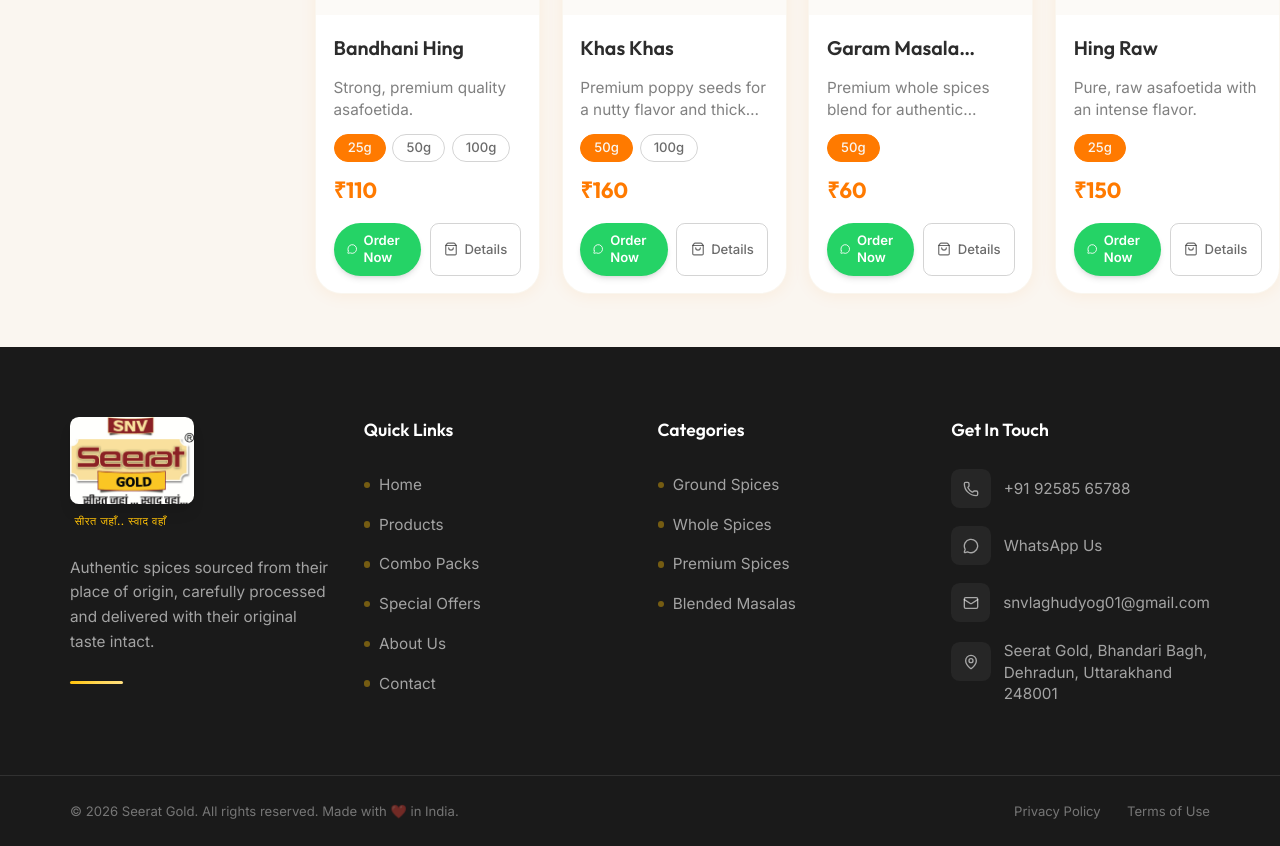
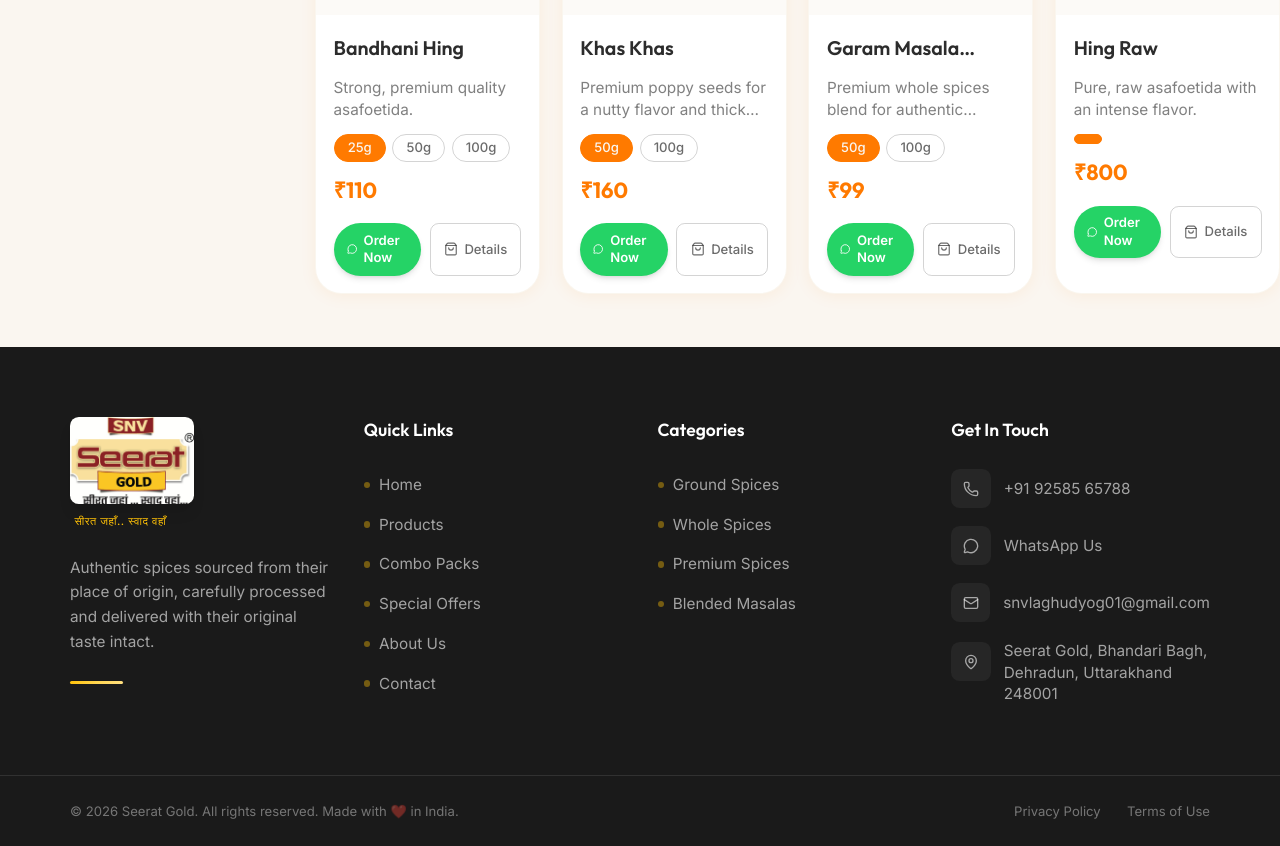
Before and after one commit to Ashi12218604/SeeratGold, a React (Vite) app in the folder client/: page /products in a window 1280 px wide. Shown: the part 3960-4806 px from the top of the page. Built offline with nearby package versions, Linux system fonts and the light colour scheme; no server answers.

Commit message:
Update product pricing and highlights

```diff
--- a/client/src/data/demoData.js
+++ b/client/src/data/demoData.js
@@ -329,7 +329,7 @@
     category: 'whole-spices',
     description: 'Premium whole spices blend for authentic Garam Masala.',
     image: '/images/products/sabut-garam-masala.jpeg',
-    weightOptions: [{ weight: '50g', price: 60 }],
+    weightOptions: [{ weight: '50g', price: 99 }, { weight: '100g', price: 178 }],
     isFeatured: false,
     tags: ['premium', 'whole', 'masala']
   },
@@ -340,7 +340,7 @@
     category: 'whole-spices',
     description: 'Pure, raw asafoetida with an intense flavor.',
     image: '/images/products/raw-hing.jpeg',
-    weightOptions: [{ weight: '25g', price: 150 }],
+    weightOptions: [{ price: 800 }],
     isFeatured: false,
     tags: ['premium', 'asafoetida', 'raw']
   }
--- a/client/src/pages/ProductDetailPage.jsx
+++ b/client/src/pages/ProductDetailPage.jsx
@@ -159,6 +159,7 @@
               </p>
 
               {/* Weight selector */}
+              {product.weightOptions?.some(opt => opt.weight) && (
                 <div className="mb-6">
                   <p className="text-sm font-body font-semibold text-charcoal/50 uppercase tracking-wider mb-3">
                     Select Weight
@@ -179,6 +180,7 @@
                     ))}
                   </div>
                 </div>
+              )}
 
               {/* Price display */}
               <div className="flex items-baseline gap-3 mb-8">
@@ -219,6 +221,8 @@
                   { label: '100% Pure', icon: '🌿' },
                   { label: 'Fresh Packed', icon: '📦' },
                   { label: 'No Additives', icon: '✅' },
+                  { label: 'No Chemicals', icon: '🚫' },
+                  { label: 'No Added Preservatives', icon: '🛡️' },
                 ].map((item) => (
                   <div key={item.label} className="flex items-center gap-2 text-sm font-body text-charcoal/60">
                     <span>{item.icon}</span>
```
Also changed, not shown: 2 other files (tests, documents, lock files or other folders). Lines whose indentation alone changed are shown as unchanged.
